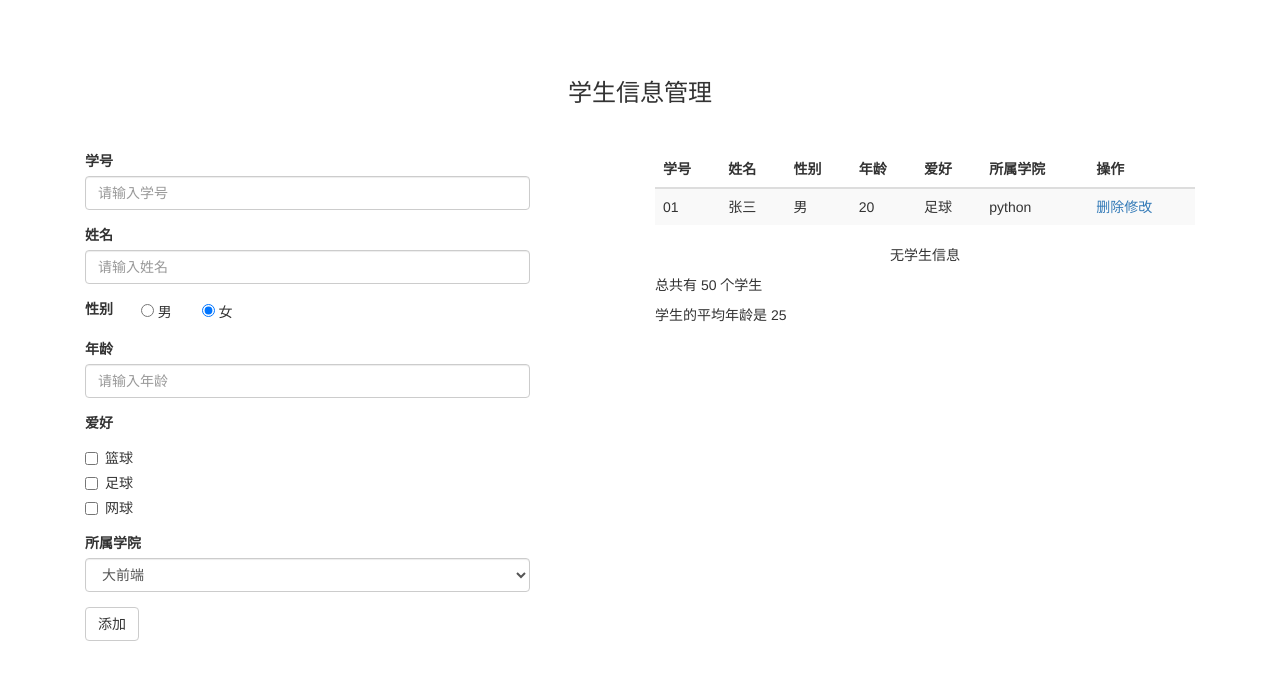
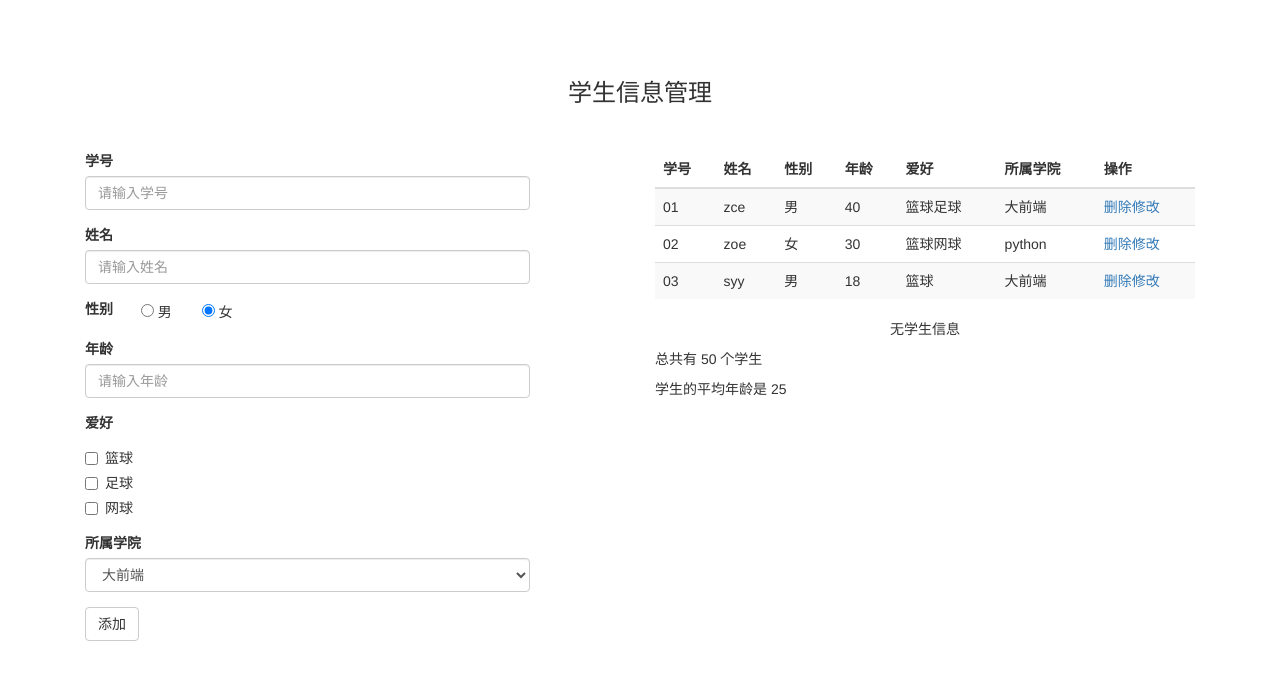
Before and after one commit to hnnaulsy/ReactTodo, a React (Create React App) app: page / in a window 1280 px wide. Shown: the top 680 px of the page. Built offline with nearby package versions, Linux system fonts and the light colour scheme.

Commit message:
学生信息删除

```diff
--- a/src/App.js
+++ b/src/App.js
@@ -7,11 +7,44 @@ class App extends Component {
 
   // 定义状态用于管理学员信息
   state = {
-    studentList: []
+    studentList: [
+      {
+        "number": "01",
+        "name": "zce",
+        "age": "40",
+        "sex": "男",
+        "college": "大前端",
+        "hobbies": [
+          "篮球",
+          "足球"
+        ]
+      },
+      {
+        "number": "02",
+        "name": "zoe",
+        "age": "30",
+        "sex": "女",
+        "college": "python",
+        "hobbies": [
+          "篮球",
+          "网球"
+        ]
+      },
+      {
+        "number": "03",
+        "name": "syy",
+        "age": "18",
+        "sex": "男",
+        "college": "大前端",
+        "hobbies": [
+          "篮球"
+        ]
+      }
+    ]
   }
 
   // 定义一个方法用于处理 studentList 状态
-  addList = (student, callback) => {
+  addStudent = (student, callback) => {
     this.setState({
       studentList: [...this.state.studentList, student]
     }, () => {
@@ -20,12 +53,33 @@ class App extends Component {
     })
   }
 
+  // 定义删除操作
+  removeStudent = (number) => {
+    // 核心：利用 number 找到 studentList 当中需要被删除的项，将它从原数据中拿出
+    // 最后再将处理后的数据重新 setState 给 state ，之后界面就会自动更新
+
+    // 01 将原数据进行深拷贝
+    const studentList = JSON.parse(JSON.stringify(this.state.studentList))
+
+    // 02 从拷贝后的原数据中查找 number 所对应的项
+    const index = studentList.findIndex(student => student.number == number)
+
+    // 03 利用上述的 index 将目标项从数组中删除
+    studentList.splice(index, 1)
+
+    // 04 数据同步操作
+    this.setState({ studentList }, () => {
+      console.log(this.state.studentList)
+    })
+
+  }
+
   render() {
     return (
       <div className={'container'}>
         <StudentTitle />
-        <AddStudent addList={this.addList} />
-        <StudentList />
+        <AddStudent addStudent={this.addStudent} />
+        <StudentList studentList={this.state.studentList} removeStudent={this.removeStudent} />
       </div>
     )
   }
--- a/src/Components/AddStudent.js
+++ b/src/Components/AddStudent.js
@@ -75,7 +75,7 @@ class AddStudent extends Component {
       hobbies
     }
 
-    this.props.addList(formValue, () => {
+    this.props.addStudent(formValue, () => {
       this.setState(this.origin)
     })
   }
--- a/src/Components/StudentList.js
+++ b/src/Components/StudentList.js
@@ -1,7 +1,15 @@
 import React, { Component } from 'react'
 
 class StudentList extends Component {
+  rmStudent = (index, ev) => {
+    ev.preventDefault()
+    if (window.confirm('是否确定删除当前项')) {
+      this.props.removeStudent(index)
+    }
+  }
   render() {
+    const { studentList } = this.props
+    console.log(studentList, 2222)
     return (
       <div className="col-md-6 col-md-offset-1">
         <table className="table table-striped table-hover">
@@ -17,20 +25,30 @@ class StudentList extends Component {
             </tr>
           </thead>
           <tbody>
-            <tr>
-              <td>01</td>
-              <td>张三</td>
-              <td>男</td>
-              <td>20</td>
+            {
+              studentList.map(student => {
+                return (
+                  <tr key={student.number}>
+                    <td>{student.number}</td>
+                    <td>{student.name}</td>
+                    <td>{student.sex}</td>
+                    <td>{student.age}</td>
                     <td>
-                <span>足球</span>
+                      {student.hobbies.map((hobby, index) => {
+                        return (
+                          <span key={index}>{hobby}</span>
+                        )
+                      })}
                     </td>
-              <td>python</td>
+                    <td>{student.college}</td>
                     <td>
-                <a href="#">删除</a>
+                      <a href="#" onClick={(ev) => { this.rmStudent(`${student.number}`, ev) }}>删除</a>
                       <a href="#">修改</a>
                     </td>
                   </tr>
+                )
+              })
+            }
           </tbody>
 
         </table>
```
Also changed, not shown: data.json (added, +34 -0 lines). Lines whose indentation alone changed are shown as unchanged.
